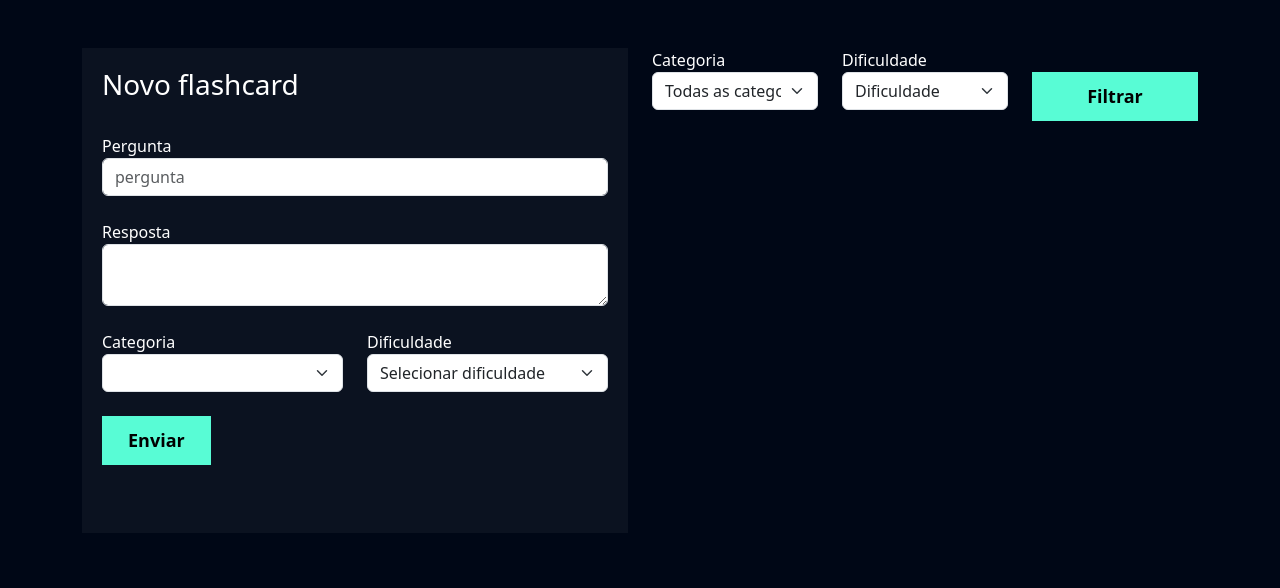
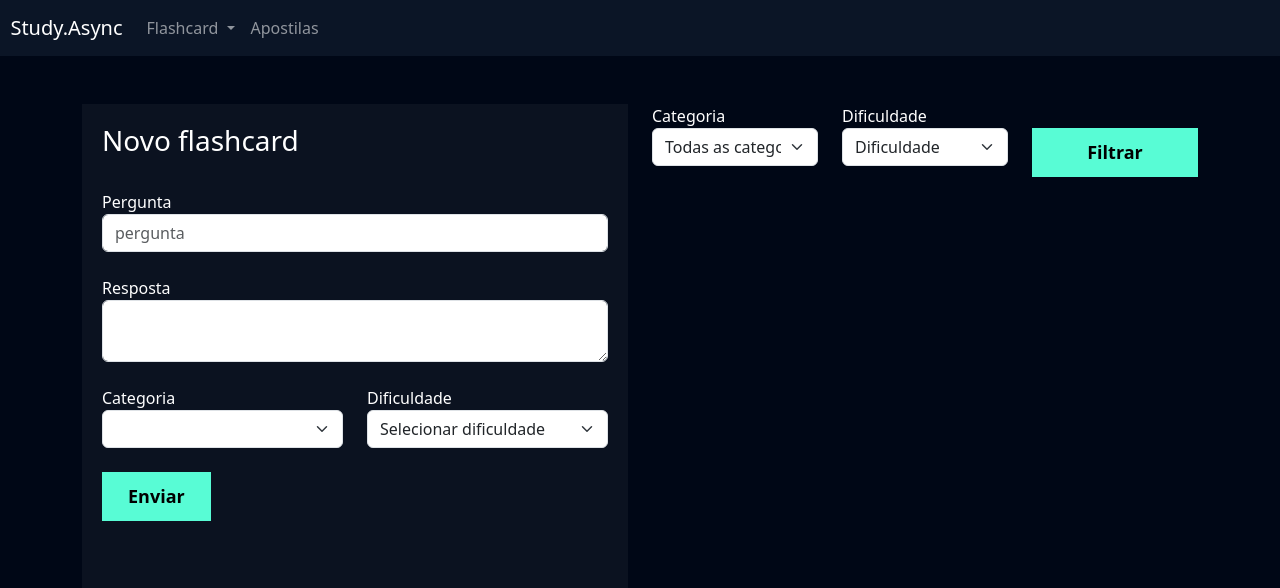
Before and after one commit to cristianosch/FlashCards, a Django app: page /flashcard/novo_flashcard/ in a window 1280 px wide. Shown: the top 588 px of the page. Run offline with Django 4.2, Linux system fonts and the light colour scheme; the visitor is signed in with stand-in values (Sample User, id 1); data that the repository does not hold is empty.

Commit message:
Continuação do projeto

```diff
--- a/flashcard/templates/iniciar_desafio.html
+++ b/flashcard/templates/iniciar_desafio.html
@@ -1,11 +1,16 @@
 {% extends "base.html" %}
 {% load static %}
+
 {% block 'cabecalho' %}
  <link href="{% static '/usuarios/static/css/cadastro.css' %}" rel="stylesheet">
  <link href="{% static '../static/css/novo_flashcard.css' %}" rel="stylesheet">
  <link href="{% static '../static/css/iniciar_desafio.css' %}" rel="stylesheet">
 {% endblock 'cabecalho' %}
+
 {% block 'conteudo' %}
+
+{% include "./patials/header.html" %}
+
  <div class="container ctx">
     <br>
     <br>
--- a/flashcard/templates/listar_desafio.html
+++ b/flashcard/templates/listar_desafio.html
@@ -9,6 +9,8 @@
 {% endblock 'cabecalho' %}
 
 {% block 'conteudo' %}
+
+{% include "./patials/header.html" %}
 
  <div class="container">
 <br>
@@ -57,5 +59,5 @@
  </table>
  </div>
  </div>
- <script src="{% static 'flashcard/js/flashcard.js' %}"></script>
+
 {% endblock 'conteudo' %}
--- a/flashcard/templates/novo_flashcard.html
+++ b/flashcard/templates/novo_flashcard.html
@@ -6,7 +6,12 @@
   href="https://unpkg.com/boxicons@2.1.4/css/boxicons.min.css"
   rel="stylesheet"
 />
-{% endblock 'cabecalho' %} {% block 'conteudo' %}
+{% endblock 'cabecalho' %}
+
+{% block 'conteudo' %}
+
+{% include "./patials/header.html" %}
+
 <div class="container">
   <br />
   <br />
--- a/flashcard/urls.py
+++ b/flashcard/urls.py
@@ -9,4 +9,5 @@ urlpatterns = [
     path('iniciar_desafio/', views.iniciar_desafio, name='iniciar_desafio'),
     path('listar_desafio/', views.listar_desafio, name='listar_desafio'),
     path('desafio/<int:id>/', views.desafio, name='desafio'),
+    path('responder_flashcard/<int:id>/', views.responder_flashcard, name='responder_flashcard'),
 ]
--- a/flashcard/views.py
+++ b/flashcard/views.py
@@ -2,7 +2,7 @@ from django.shortcuts import render, redirect
 from .models import Categoria, Flashcard, Desafio, FlashcardDesafio
 from django.contrib.messages import constants
 from django.contrib import messages
-from django.contrib.auth.decorators import login_required
+from django.http import Http404
 
 
 
@@ -98,11 +98,13 @@ def iniciar_desafio(request):
         flashcard_desafio.save()
         desafio.flashcards.add(flashcard_desafio)
         desafio.save()
-        return redirect(f'/flashcard/desafio/{desafio.id}')
+        return redirect(f'/flashcard/desafio/{desafio.id}/')
 
 
 def listar_desafio(request):
     desafios = Desafio.objects.filter(user=request.user)
+    # TODO: DESENVOLVER O STATUS
+    # TODO: DESENVOLVER OS FILTROS
     return render(request,'listar_desafio.html',{
     'desafios': desafios,
     },)
@@ -111,6 +113,31 @@ def listar_desafio(request):
 
 def desafio(request, id):
     desafio = Desafio.objects.get(id=id)
+    if not desafio.user == request.user:
+        raise Http404()
     if request.method == 'GET':
+        acertos = desafio.flashcards.filter(respondido=True).filter(acertou=True).count()
+        erros = desafio.flashcards.filter(respondido=True).filter(acertou=False).count()
+        faltantes = desafio.flashcards.filter(respondido=False).count()
         return render(
-    request,'desafio.html',{'desafio': desafio,},)
+    request,'desafio.html',{
+        'desafio': desafio,
+        'acertos': acertos,
+        'erros': erros,
+        'faltantes': faltantes,
+        },)
+
+
+
+def responder_flashcard(request, id):
+    flashcard_desafio = FlashcardDesafio.objects.get(id=id)
+    acertou = request.GET.get('acertou')
+    desafio_id = request.GET.get('desafio_id')
+
+    if not flashcard_desafio.flashcard.user == request.user:
+        raise Http404()
+
+    flashcard_desafio.respondido = True
+    flashcard_desafio.acertou = True if acertou == '1' else False
+    flashcard_desafio.save()
+    return redirect(f'/flashcard/desafio/{desafio_id}/')
--- a/usuarios/templates/base.html
+++ b/usuarios/templates/base.html
@@ -21,6 +21,8 @@
   <body>
     {% block 'conteudo' %}
 
+    {% include "./patials/header.html" %}
+
     {% endblock %}
 
     <script src="https://cdn.jsdelivr.net/npm/bootstrap@5.3.2/dist/js/bootstrap.bundle.min.js"></script>
--- /dev/null
+++ b/usuarios/templates/patials/header.html
@@ -0,0 +1,23 @@
+<nav style="background-color: var(--main-color)" class="navbar navbar-expand-lg navbar-dark">
+    <a class="navbar-brand" href="#">&nbsp&nbspStudy.Async</a>
+    <button class="navbar-toggler" type="button" data-toggle="collapse" data-target="#navbarNav" aria-controls="navbarNav" aria-expanded="false" aria-label="Toggle navigation">
+      <span class="navbar-toggler-icon"></span>
+    </button>
+    <div class="collapse navbar-collapse" id="navbarNav">
+      <ul class="navbar-nav">
+        <li class="nav-item dropdown">
+          <a class="nav-link dropdown-toggle" href="#" id="navbarDropdown" role="button" data-bs-toggle="dropdown" aria-expanded="false">
+            Flashcard
+          </a>
+          <ul class="dropdown-menu" aria-labelledby="navbarDropdown">
+            <li><a class="dropdown-item" href="{% url 'novo_flashcard' %}">Criar flashcard</a></li>
+            <li><a class="dropdown-item" href="{% url 'iniciar_desafio' %}">Iniciar desafio</a></li>
+            <li><a class="dropdown-item" href="{% url 'listar_desafio' %}">Listar desafio</a></li>
+          </ul>
+        </li>
+        <li class="nav-item">
+          <a class="nav-link" href="">Apostilas</a>
+        </li>
+      </ul>
+    </div>
+  </nav>
```
Also changed, not shown: flashcard/models.py (+9 -10 lines), flashcard/templates/desafio.html (+31 -11 lines).
